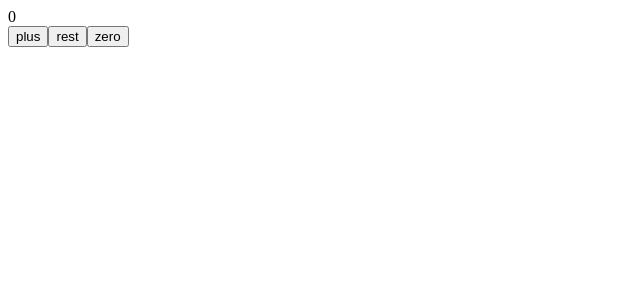
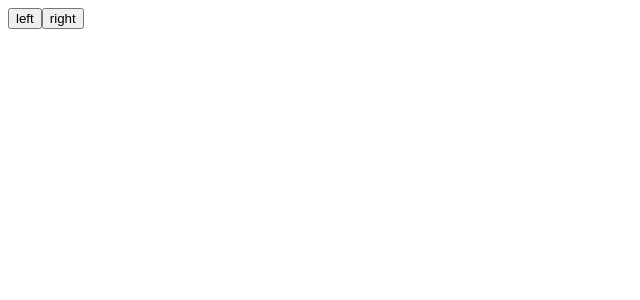
Before and after one commit to Brian-Almada/fullstackopen-react, a React (Vite) app: page / in a window 1280 px wide. Shown: the top 300 px of the page, without its empty margins (0-640 px from the left). Built offline with nearby package versions, Linux system fonts and the light colour scheme.

Commit message:
Crear componente para manejar dos estados

```diff
--- /dev/null
+++ b/src/Clicks.jsx
@@ -0,0 +1,21 @@
+import { useState } from "react";
+
+const Clicker = () => {
+
+    const [left, setLeft] = useState(0)
+    const [right, setRight] = useState(0)
+
+
+    return(
+        <div>
+            <button onClick={() => setLeft(left + 1)}>
+                left
+            </button>
+            <button onClick={() => setRight(right + 1)}>
+                right
+            </button>
+        </div>
+    )
+}
+
+export default Clicker
--- a/src/main.jsx
+++ b/src/main.jsx
@@ -1,5 +1,6 @@
 import ReactDOM from 'react-dom/client'
 import App from './App.jsx'
 import Contador from './contador.jsx'
+import Clicker from './Clicks.jsx'
 
-ReactDOM.createRoot(document.getElementById('root')).render(<Contador />)
+ReactDOM.createRoot(document.getElementById('root')).render(<Clicker />)
```
Also changed, not shown: src/Total.jsx (line endings or trailing spaces).
